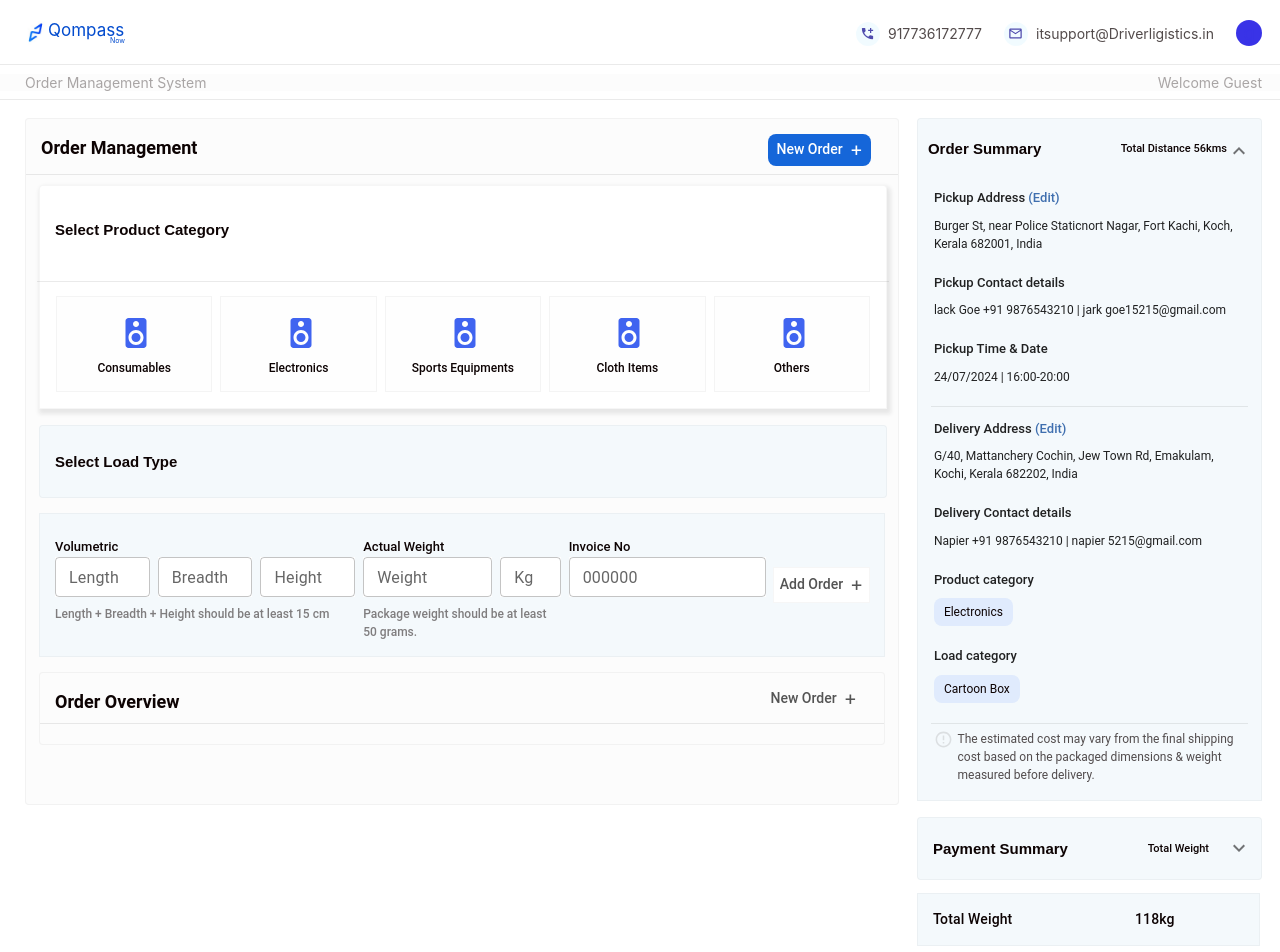
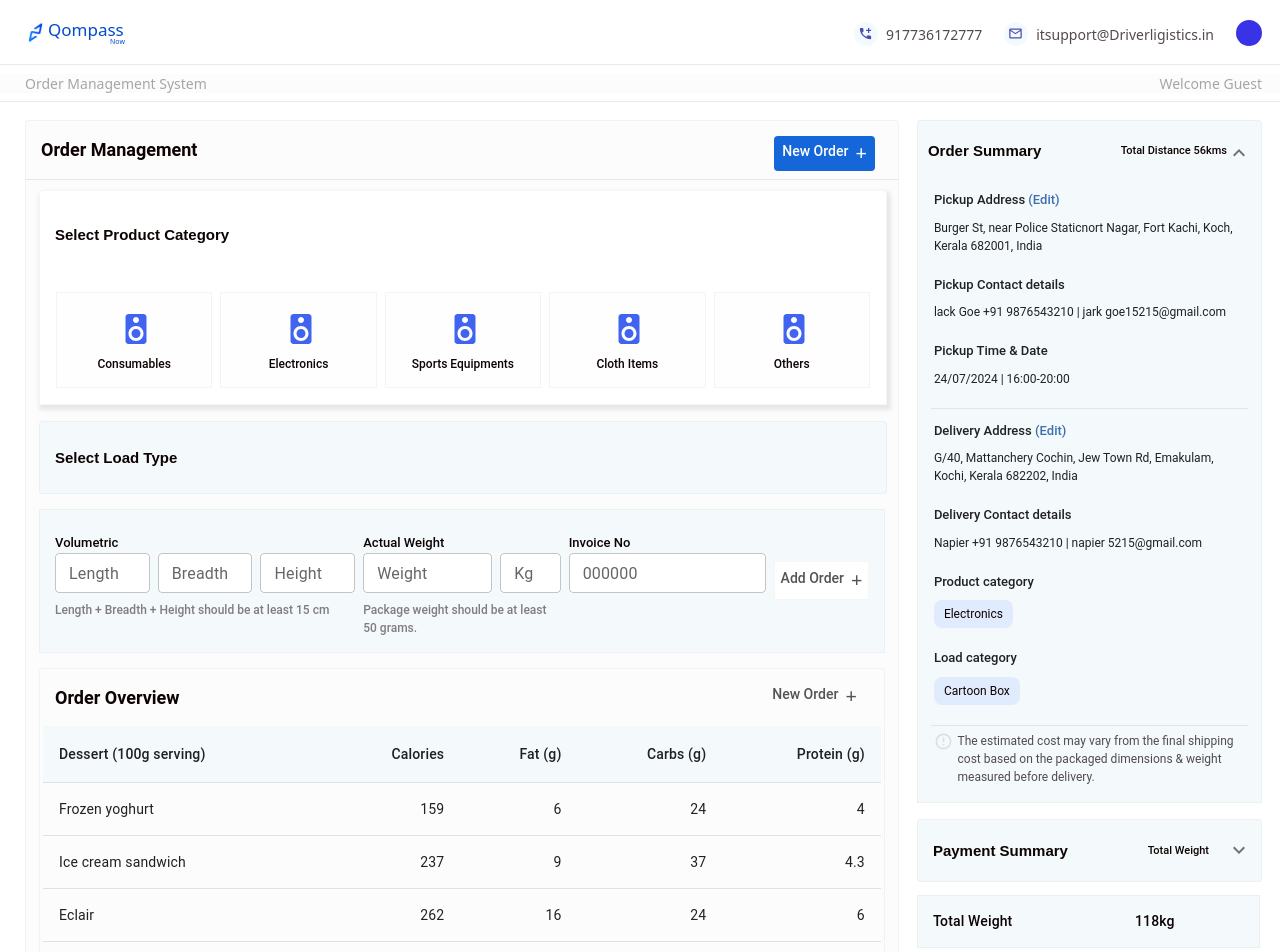
Before and after one commit to rithu1010/DriverLogistics_Project, a React (Create React App) app: page / in a window 1280 px wide. Shown: the top 952 px of the page. Built offline with nearby package versions, Linux system fonts and the light colour scheme.

Commit message:
order summary table list design added

```diff
--- /dev/null
+++ b/src/Views/orderManagement/BookingConfirmedModal.js
@@ -0,0 +1,65 @@
+import React from "react";
+import { Modal, Box, Grid, Typography } from "@mui/material";
+import styles from "./style";
+import { useTheme } from "@mui/material/styles";
+import { Close } from "@mui/icons-material";
+
+const DeliveryAddress = ({ open, handleClose }) => {
+  const theme = useTheme();
+  const style = styles(theme);
+
+  const styless = {
+    modalBox: {
+      position: "absolute",
+      top: "50%",
+      left: "50%",
+      right: 0,
+      transform: "translate(-50%, -50%)",
+      width: "80%",
+      maxWidth: "380px",
+      maxHeight: "90vh",
+      overflowY: "auto",
+      bgcolor: "background.paper",
+      boxShadow: 22,
+      p: 4,
+      borderRadius: "12px",
+    },
+    backdrop: {
+      zIndex: (theme) => theme.zIndex.modal + 0.3,
+      backgroundColor: "#33fff30f",
+    },
+  };
+
+  return (
+    <Box>
+      <Modal
+        open={open}
+        onClose={handleClose}
+        closeAfterTransition
+        BackdropProps={{
+          sx: { backgroundColor: "#1566db36" },
+          onClick: (event) => event?.stopPropagation(),
+        }}
+      >
+        <Box sx={styless.modalBox}>
+          <Grid container spacing={1}>
+            <Grid item xs={12}>
+              <Box>
+                <Box sx={style.cmnDrawerPadding}>
+                  <Close onClick={handleClose} sx={style.cmnDrawerCloseIcon} />
+                  <Box sx={style.cmnDrawerHeadBox}>
+                    <Typography sx={style.cmnDrawerHeadingText}>
+                      Back to order
+                    </Typography>
+                  </Box>
+                </Box>
+              </Box>
+            </Grid>
+          </Grid>
+        </Box>
+      </Modal>
+    </Box>
+  );
+};
+
+export default DeliveryAddress;
--- a/src/Views/orderManagement/orderOverview.js
+++ b/src/Views/orderManagement/orderOverview.js
@@ -1,5 +1,12 @@
 import React from "react";
-import { Box, Typography, Divider, Grid } from "@mui/material";
+import { Box, Typography, Grid } from "@mui/material";
+import Table from "@mui/material/Table";
+import TableBody from "@mui/material/TableBody";
+import TableCell from "@mui/material/TableCell";
+import TableContainer from "@mui/material/TableContainer";
+import TableHead from "@mui/material/TableHead";
+import TableRow from "@mui/material/TableRow";
+import Paper from "@mui/material/Paper";
 
 import styles from "./style";
 import { useTheme } from "@mui/material/styles";
@@ -7,6 +14,18 @@ import { useTheme } from "@mui/material/styles";
 const OrderOverview = () => {
   const theme = useTheme();
   const style = styles(theme);
+
+  function createData(name, calories, fat, carbs, protein) {
+    return { name, calories, fat, carbs, protein };
+  }
+
+  const rows = [
+    createData("Frozen yoghurt", 159, 6.0, 24, 4.0),
+    createData("Ice cream sandwich", 237, 9.0, 37, 4.3),
+    createData("Eclair", 262, 16.0, 24, 6.0),
+    createData("Cupcake", 305, 3.7, 67, 4.3),
+    createData("Gingerbread", 356, 16.0, 49, 3.9),
+  ];
   return (
     <Box sx={{ marginTop: "15px" }}>
       <Grid container spacing={1}>
@@ -23,7 +42,42 @@ const OrderOverview = () => {
                 <span style={style.plusicon}>+</span>
               </Box>
             </Box>
-            <Divider sx={style.Divider} />
+            <Box>
+              <TableContainer>
+                <Table
+                  sx={{ minWidth: 650, marginTop: "15px" }}
+                  aria-label="simple table"
+                >
+                  <TableHead sx={{ backgroundColor: "#f4f9fc" }}>
+                    <TableRow>
+                      <TableCell>Dessert (100g serving)</TableCell>
+                      <TableCell align="right">Calories</TableCell>
+                      <TableCell align="right">Fat&nbsp;(g)</TableCell>
+                      <TableCell align="right">Carbs&nbsp;(g)</TableCell>
+                      <TableCell align="right">Protein&nbsp;(g)</TableCell>
+                    </TableRow>
+                  </TableHead>
+                  <TableBody>
+                    {rows.map((row) => (
+                      <TableRow
+                        key={row.name}
+                        sx={{
+                          "&:last-child td, &:last-child th": { border: 0 },
+                        }}
+                      >
+                        <TableCell component="th" scope="row">
+                          {row.name}
+                        </TableCell>
+                        <TableCell align="right">{row.calories}</TableCell>
+                        <TableCell align="right">{row.fat}</TableCell>
+                        <TableCell align="right">{row.carbs}</TableCell>
+                        <TableCell align="right">{row.protein}</TableCell>
+                      </TableRow>
+                    ))}
+                  </TableBody>
+                </Table>
+              </TableContainer>
+            </Box>
           </Box>
         </Grid>
       </Grid>
--- a/src/Views/orderManagement/orderSummary.js
+++ b/src/Views/orderManagement/orderSummary.js
@@ -23,6 +23,7 @@ import styles from "./style";
 import { useTheme } from "@mui/material/styles";
 import EditOrderSummaryModal from "./editorderpickupSummary";
 import EditDeliversummary from "./editorderdeliverysummary";
+import BookingConfirmModal from "./BookingConfirmedModal";
 
 const ProductCategory = () => {
   const theme = useTheme();
@@ -30,11 +31,16 @@ const ProductCategory = () => {
 
   const [expanded, setExpanded] = useState("panel1");
   const [open, setOpen] = useState(false);
+
+  const [BookingOpen, setBookingOpen] = useState(false);
   const [opendelivery, setOpendelivery] = useState(false);
 
   const handleChange = (panel) => (event, isExpanded) => {
     setExpanded(isExpanded ? panel : false);
   };
+
+  const handleBookingOpen = () => setBookingOpen(true);
+  const handleBookingClose = () => setBookingOpen(false);
 
   const handleOpen = () => setOpen(true);
   const handleClose = () => setOpen(false);
@@ -374,7 +380,9 @@ const ProductCategory = () => {
 
             <Grid item sx={12}>
               <Box sx={{ padding: "2px 10px 0px 10px" }}>
-                <Button sx={style.payButon}>Pay INR 2976.00</Button>
+                <Button sx={style.payButon} onClick={handleBookingOpen}>
+                  Pay INR 2976.00
+                </Button>
               </Box>
             </Grid>
           </Grid>
@@ -385,6 +393,10 @@ const ProductCategory = () => {
         open={opendelivery}
         handleClose={handleClosedelivery}
       />
+      <BookingConfirmModal
+        open={BookingOpen}
+        handleClose={handleBookingClose}
+      />
     </Box>
   );
 };
--- a/src/Views/orderManagement/selectproductCatogory.js
+++ b/src/Views/orderManagement/selectproductCatogory.js
@@ -106,9 +106,14 @@ const ProductCategory = () => {
             id="panel1-header"
             sx={style.AccordionSummary}
           >
-            Select Product Category
+            <Box sx={style.productCategory}>
+              <Box sx={style.productCategory1}>Select Product Category</Box>
+              <Box></Box>
+            </Box>
+            {/* <Box
+              sx={{ borderBottom: "1px solid #1b1b1b0a", width: "100%" }}
+            ></Box> */}
           </AccordionSummary>
-          <Divider sx={{ ...style.Divider, marginBottom: "12" }} />
 
           <AccordionDetails>
             <Grid container spacing={1}>
--- a/src/Views/orderManagement/style.js
+++ b/src/Views/orderManagement/style.js
@@ -183,6 +183,7 @@ const styles = () => ({
       marginTop: "6px",
       "&:hover": {
         backgroundColor: "#33fff30f",
+        cursor: "pointer",
       },
     },
   },
@@ -194,14 +195,26 @@ const styles = () => ({
       marginTop: "4px",
     },
   },
+  productCategory: {
+    "&.MuiBox-root": {
+      display: "flex",
+      justifyContent: "space-between",
+    },
+  },
+  productCategory1: {
+    "&.MuiBox-root": {
+      display: "flex",
+      whiteSpace: "nowrap",
+    },
+  },
   NewOrderBackroundBox: {
     "&.MuiBox-root": {
       backgroundColor: "#1566d9",
       padding: "5px 8px 5px 8px",
       color: "white",
-      borderRadius: "8px",
+      borderRadius: "4px",
       display: "flex",
-      justifyContent: "",
+      marginRight: "-4px",
     },
   },
   categoryText: {
@@ -470,6 +483,51 @@ const styles = () => ({
       alignItems: "center",
     },
   },
+
+  // Booking Confirmed //
+  cmnDrawerPadding: {
+    "&.MuiBox-root": {
+      padding: "25px 50px 30px 50px",
+    },
+  },
+  cmnDrawerCloseIcon: {
+    "&.MuiSvgIcon-root": {
+      float: "right",
+      color: "#0d0303",
+      paddingTop: "15px",
+      cursor: "pointer",
+      // fontSize: '50px',
+    },
+  },
+  cmnDrawerHeadBox: {
+    "&.MuiBox-root": {
+      position: "relative",
+      display: "flex",
+      alignItems: "center",
+    },
+  },
+  cmnDrawerHeadingText: {
+    "&.MuiTypography-root": {
+      fontWeight: "800",
+      opacity: "1",
+      fontSize: "13px",
+      color: "#0d0303",
+      marginTop: "15px",
+      textTransform: "capitalize",
+      wordWrap: "break-word",
+      overflow: "hidden",
+      textOverflow: "ellipsis",
+      whiteSpace: "nowrap",
+    },
+  },
+  cmnDrawerBackArrow: {
+    "&.MuiSvgIcon-root": {
+      fontSize: "13px",
+      color: "#0d0303",
+      marginTop: "13px",
+      cursor: "pointer",
+    },
+  },
 });
 
 export default styles;
--- a/src/index.css
+++ b/src/index.css
@@ -1,6 +1,6 @@
 body {
   margin: 0;
-  font-family: -apple-system, BlinkMacSystemFont, 'Segoe UI', 'Roboto', 'Oxygen',
+  font-family: 'Noto Sans', -apple-system, BlinkMacSystemFont, 'Segoe UI', 'Roboto', 'Oxygen',
     'Ubuntu', 'Cantarell', 'Fira Sans', 'Droid Sans', 'Helvetica Neue',
     sans-serif;
   -webkit-font-smoothing: antialiased;
@@ -8,6 +8,7 @@ body {
 }
 
 code {
-  font-family: source-code-pro, Menlo, Monaco, Consolas, 'Courier New',
-    monospace;
+  font-family: 'Noto Sans', -apple-system, BlinkMacSystemFont, 'Segoe UI', 'Roboto', 'Oxygen',
+    'Ubuntu', 'Cantarell', 'Fira Sans', 'Droid Sans', 'Helvetica Neue',
+    sans-serif;
 }
```
